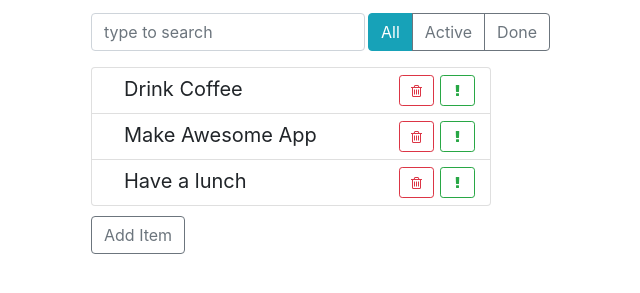
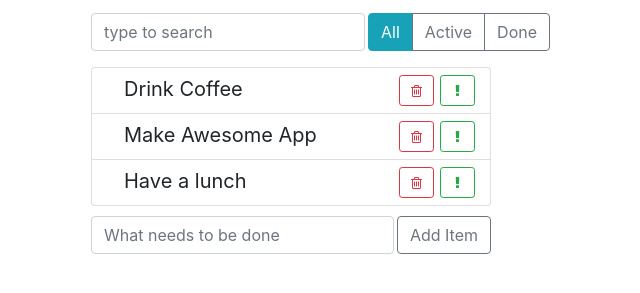
Before and after one commit to denyszabudskyi/Todo, a React app: page / in a window 1280 px wide. Shown: the part 91-384 px from the top of the page, without its empty margins (349-989 px from the left). Built offline with nearby package versions, Linux system fonts and the light colour scheme.

Commit message:
add item

```diff
--- a/src/components/app/app.js
+++ b/src/components/app/app.js
@@ -1,4 +1,4 @@
-import React, {Component} from 'react';
+import React, { Component } from 'react';
 
 import AppHeader from '../app-header';
 import SearchPanel from '../search-panel';
@@ -8,7 +8,6 @@ import ItemAddForm from '../item-add-form';
 
 import './app.css';
 
-
 export default class App extends Component {
 
   maxId = 100;
@@ -17,7 +16,7 @@ export default class App extends Component {
     todoData: [
       this.createTodoItem('Drink Coffee'),
       this.createTodoItem('Make Awesome App'),
-            this.createTodoItem('Have a lunch'),
+      this.createTodoItem('Have a lunch')
     ]
   };
 
@@ -27,13 +26,13 @@ export default class App extends Component {
       important: false,
       done: false,
       id: this.maxId++
-        };
+    }
   }
 
   deleteItem = (id) => {
-        this.setState(({todoData}) => {
+    this.setState(({ todoData }) => {
+      const idx = todoData.findIndex((el) => el.id === id);
 
-            const idx = todoData.findIndex((el) => el.id === id);
       const newArray = [
         ...todoData.slice(0, idx),
         ...todoData.slice(idx + 1)
@@ -41,45 +40,50 @@ export default class App extends Component {
 
       return {
         todoData: newArray
-            }
-        })
+      };
+    });
   };
 
   addItem = (text) => {
     const newItem = this.createTodoItem(text);
 
-        this.setState(({todoData}) => {
-            const newArray = [
+    this.setState(({ todoData }) => {
+      const newArr = [
         ...todoData,
         newItem
       ];
+
       return {
-                todoData: newArray
-            }
+        todoData: newArr
+      };
     });
-    }
+
+  };
 
   toggleProperty(arr, id, propName) {
     const idx = arr.findIndex((el) => el.id === id);
+
     const oldItem = arr[idx];
-        const newItem = {...oldItem, [propName]: !oldItem[propName]};
+    const newItem = {...oldItem,
+      [propName]: !oldItem[propName]};
 
     return [
       ...arr.slice(0, idx),
       newItem,
       ...arr.slice(idx + 1)
     ];
-    };
+  }
 
   onToggleDone = (id) => {
-        this.setState(({todoData}) => {
+    this.setState(({ todoData }) => {
       return {
         todoData: this.toggleProperty(todoData, id, 'done')
       };
     });
   };
+
   onToggleImportant = (id) => {
-        this.setState(({todoData}) => {
+    this.setState(({ todoData }) => {
       return {
         todoData: this.toggleProperty(todoData, id, 'important')
       };
@@ -88,25 +92,26 @@ export default class App extends Component {
 
   render() {
 
-        const {todoData} = this.state;
-        const doneCount = todoData.filter((el) => el.done).length;
+    const { todoData } = this.state;
+    const doneCount = todoData
+                      .filter((el) => el.done).length;
     const todoCount = todoData.length - doneCount;
 
     return (
       <div className="todo-app">
-                <AppHeader toDo={todoCount} done={doneCount}/>
+        <AppHeader toDo={todoCount} done={doneCount} />
         <div className="top-panel d-flex">
-                    <SearchPanel/>
-                    <ItemStatusFilter/>
+          <SearchPanel />
+          <ItemStatusFilter />
         </div>
 
         <TodoList
           todos={todoData}
-                    onDeleted={this.deleteItem}
+          onDeleted={ this.deleteItem }
+          onToggleImportant={this.onToggleImportant}
           onToggleDone={this.onToggleDone}
-                    onToggleImportant={this.onToggleImportant}
+        />
 
-                />
         <ItemAddForm onItemAdded={this.addItem}/>
       </div>
     );
--- a/src/components/item-add-form/item-add-form.css
+++ b/src/components/item-add-form/item-add-form.css
@@ -1,3 +1,7 @@
 .item-add-form {
-    margin-top: 10px;
+  margin-top: 10px;
 }
+
+.item-add-form input {
+  margin-right: 3px;
+}
--- a/src/components/item-add-form/item-add-form.js
+++ b/src/components/item-add-form/item-add-form.js
@@ -1,21 +1,42 @@
-import React, {Component} from "react";
+import React, { Component } from 'react';
 
 import './item-add-form.css';
 
 export default class ItemAddForm extends Component {
-    constructor() {
-        super();
-        this.state = {};
-    }
 
-    render() {
-        return (
-            <div className="item-add-form">
-                <button
-                    onClick={() => this.props.onItemAdded('Hello world')}
-                    className="btn btn-outline-secondary">Add Item
-                </button>
-            </div>
-        )
-    }
+  state = {
+    label: ''
+  };
+
+  onLabelChange = (e) => {
+    this.setState({
+      label: e.target.value
+    });
+  };
+
+  onSubmit = (e) => {
+    e.preventDefault();
+    this.props.onItemAdded(this.state.label);
+    this.setState({
+      label: ''
+    });
+  };
+
+  render() {
+    return (
+      <form className="item-add-form d-flex"
+            onSubmit={this.onSubmit}>
+
+        <input type="text"
+               className="form-control"
+               onChange={this.onLabelChange}
+               placeholder="What needs to be done"
+               value={this.state.label} />
+        <button
+          className="btn btn-outline-secondary">
+          Add Item
+        </button>
+      </form>
+    );
+  }
 }
--- a/src/components/todo-list-item/todo-list-item.js
+++ b/src/components/todo-list-item/todo-list-item.js
@@ -1,4 +1,4 @@
-import React, {Component} from 'react';
+import React, { Component } from 'react';
 
 import './todo-list-item.css';
 
@@ -6,7 +6,10 @@ export default class TodoListItem extends Component {
 
   render() {
 
-        const {label, onDeleted, onToggleDone, onToggleImportant, done, important} = this.props;
+    const { label, onDeleted,
+            onToggleImportant,
+            onToggleDone,
+            important, done } = this.props;
 
     let classNames = 'todo-list-item';
     if (done) {
@@ -19,20 +22,24 @@ export default class TodoListItem extends Component {
 
     return (
       <span className={classNames}>
-                <span className="todo-list-item-label" onClick={onToggleDone}>
+        <span
+          className="todo-list-item-label"
+          onClick={onToggleDone}>
           {label}
         </span>
-                <button type="button" className="btn btn-outline-success btn-sm float-right"
+
+        <button type="button"
+                className="btn btn-outline-success btn-sm float-right"
                 onClick={onToggleImportant}>
-                    <i className="fa fa-exclamation"/>
+          <i className="fa fa-exclamation" />
         </button>
 
         <button type="button"
                 className="btn btn-outline-danger btn-sm float-right"
                 onClick={onDeleted}>
-                    <i className="fa fa-trash-o"/>
+          <i className="fa fa-trash-o" />
         </button>
       </span>
     );
+  };
 }
-}
--- a/src/components/todo-list/todo-list.js
+++ b/src/components/todo-list/todo-list.js
@@ -3,7 +3,9 @@ import React from 'react';
 import TodoListItem from '../todo-list-item';
 import './todo-list.css';
 
-const TodoList = ({ todos, onDeleted, onToggleDone, onToggleImportant }) => {
+const TodoList = ({ todos, onDeleted,
+                  onToggleImportant,
+                  onToggleDone }) => {
 
   const elements = todos.map((item) => {
     const { id, ...itemProps } = item;
@@ -11,10 +13,11 @@ const TodoList = ({ todos, onDeleted, onToggleDone, onToggleImportant }) => {
     return (
       <li key={id} className="list-group-item">
         <TodoListItem
-            {...itemProps }
-            onDeleted={() => onDeleted(id)}
-            onToggleDone={()=> onToggleDone(id)}
-            onToggleImportant={()=> onToggleImportant(id)}/>
+          {...itemProps }
+          onDeleted={() => onDeleted(id)}
+          onToggleImportant={() => onToggleImportant(id)}
+          onToggleDone={() => onToggleDone(id)}
+        />
       </li>
     );
   });
```
Also changed, not shown: src/components/item-status-filter/item-status-filter.js (+7 -9 lines), src/components/item-add-form/index.js (line endings or trailing spaces). Lines whose indentation alone changed are shown as unchanged.
